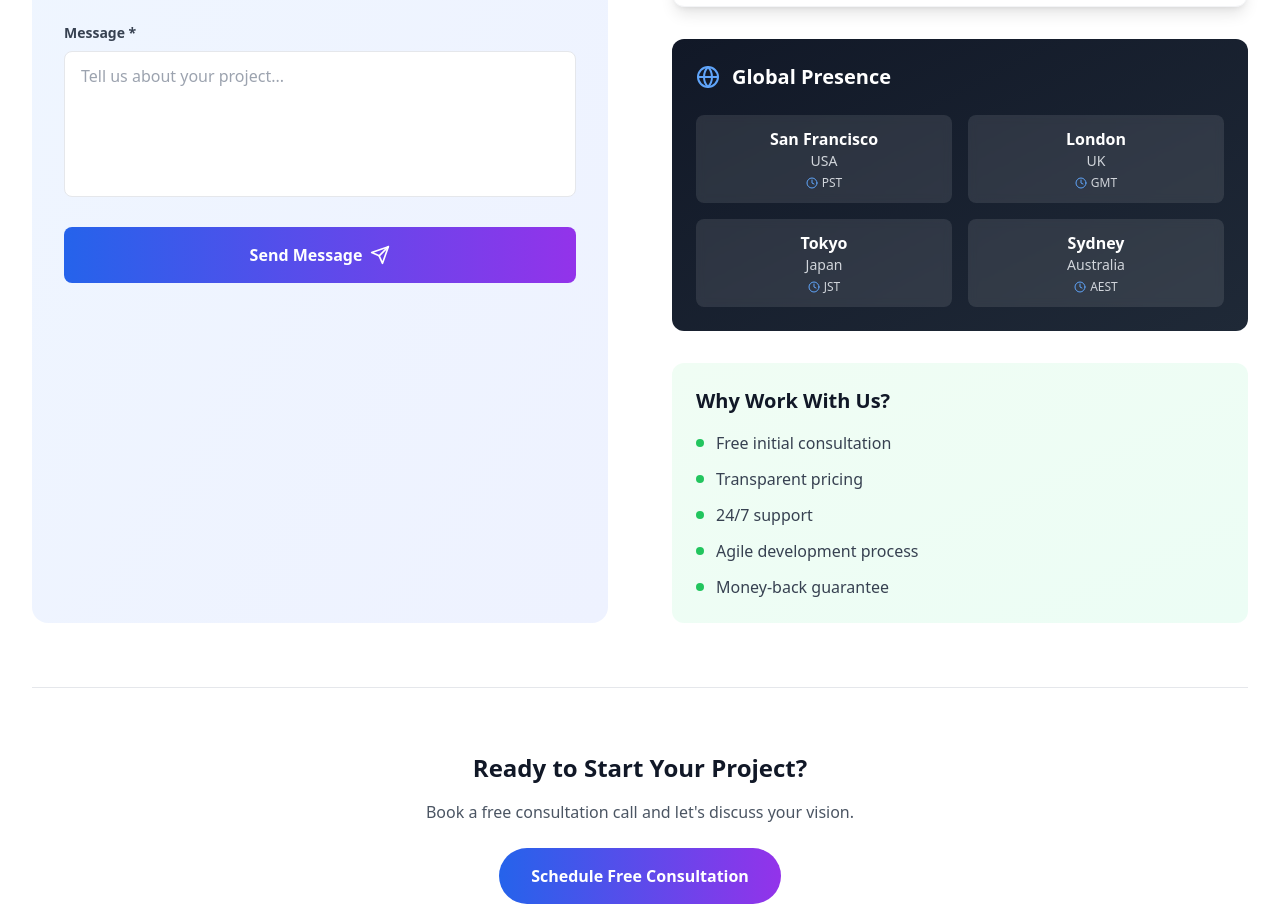
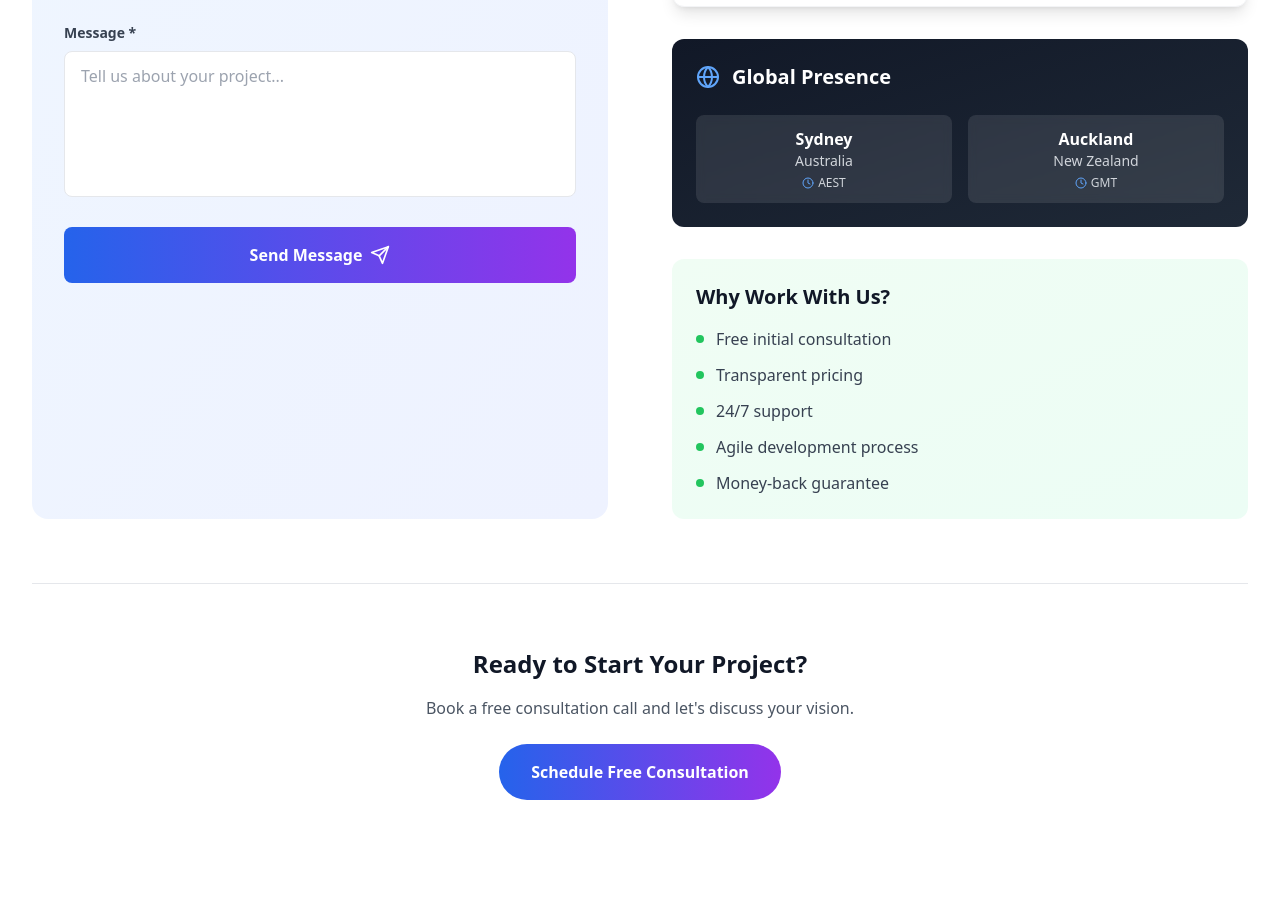
Before and after one commit to AjubaTech-AI/About, a React (Vite) app: page / in a window 1280 px wide. Shown: the part 7824-8736 px from the top of the page. After the commit the page ends 8704 px from the top, so only its background shows below. Built offline with nearby package versions, Linux system fonts and the light colour scheme.

Commit message:
Update Contact.tsx

```diff
--- a/src/components/Contact.tsx
+++ b/src/components/Contact.tsx
@@ -38,11 +38,9 @@ const Contact: React.FC = () => {
   ];
 
   const offices = [
-    { city: 'San Francisco', country: 'USA', timezone: 'PST' },
-    { city: 'London', country: 'UK', timezone: 'GMT' },
-    { city: 'Tokyo', country: 'Japan', timezone: 'JST' },
-    { city: 'Sydney', country: 'Australia', timezone: 'AEST' }
-  ];
+    { city: 'Sydney', country: 'Australia', timezone: 'AEST' },
+    { city: 'Auckland', country: 'New Zealand', timezone: 'GMT' },
+    ];
 
   return (
     <section id="contact" className="py-20 bg-white">
```
